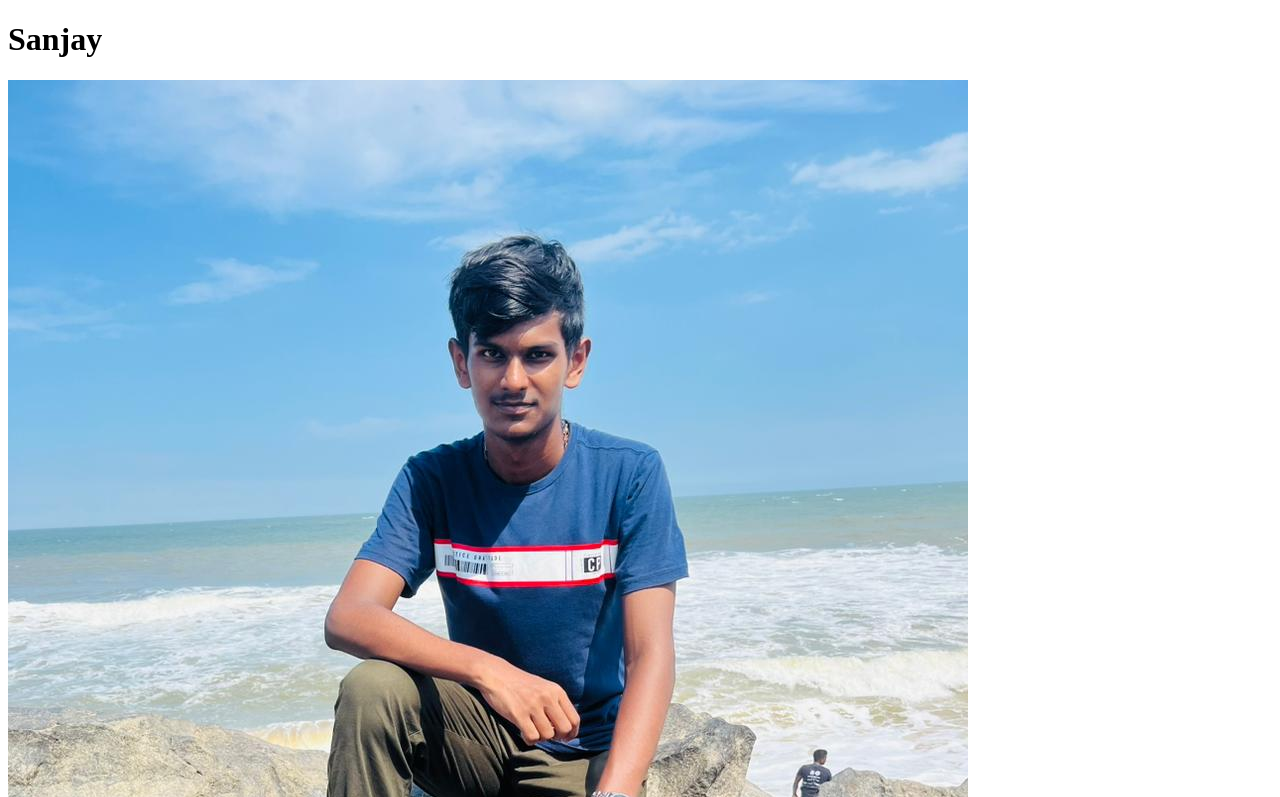
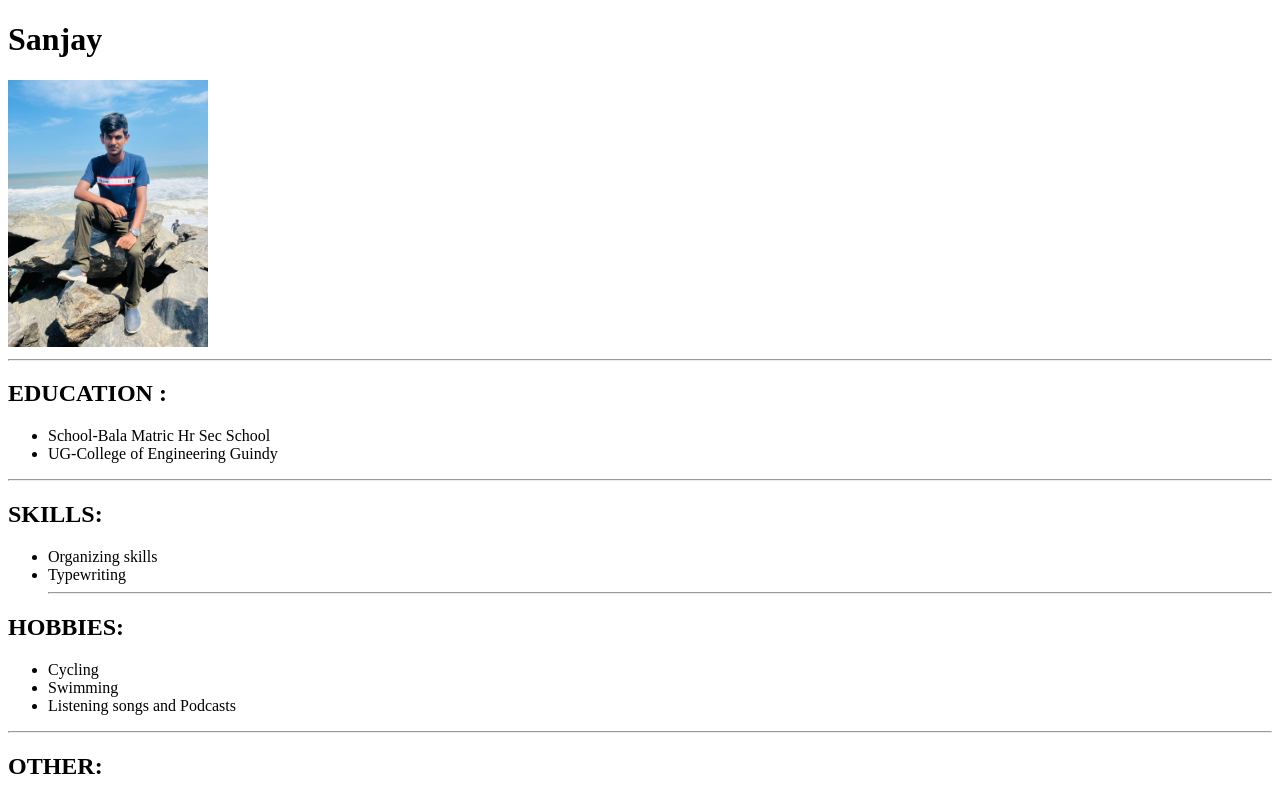
Before and after one commit to sanjay5514/html-capstone1, a plain HTML site: page index.html in a window 1280 px wide. Shown: the top 797 px of the page. Drawn offline with Linux system fonts and the light colour scheme.

Commit message:
index.html

```diff
--- a/index.html
+++ b/index.html
@@ -7,7 +7,7 @@
 </head>
 <body>
     <h1>Sanjay</h1>
-    <img src="WhatsApp Image 2024-03-15 at 13.24.17_702ddd8e.jpg"/>
+    <img src="WhatsApp Image 2024-03-15 at 13.24.17_702ddd8e.jpg" style="width: 200px ;;"/>
     <hr>
     <h2>EDUCATION :</h2>
     <ul>
```
